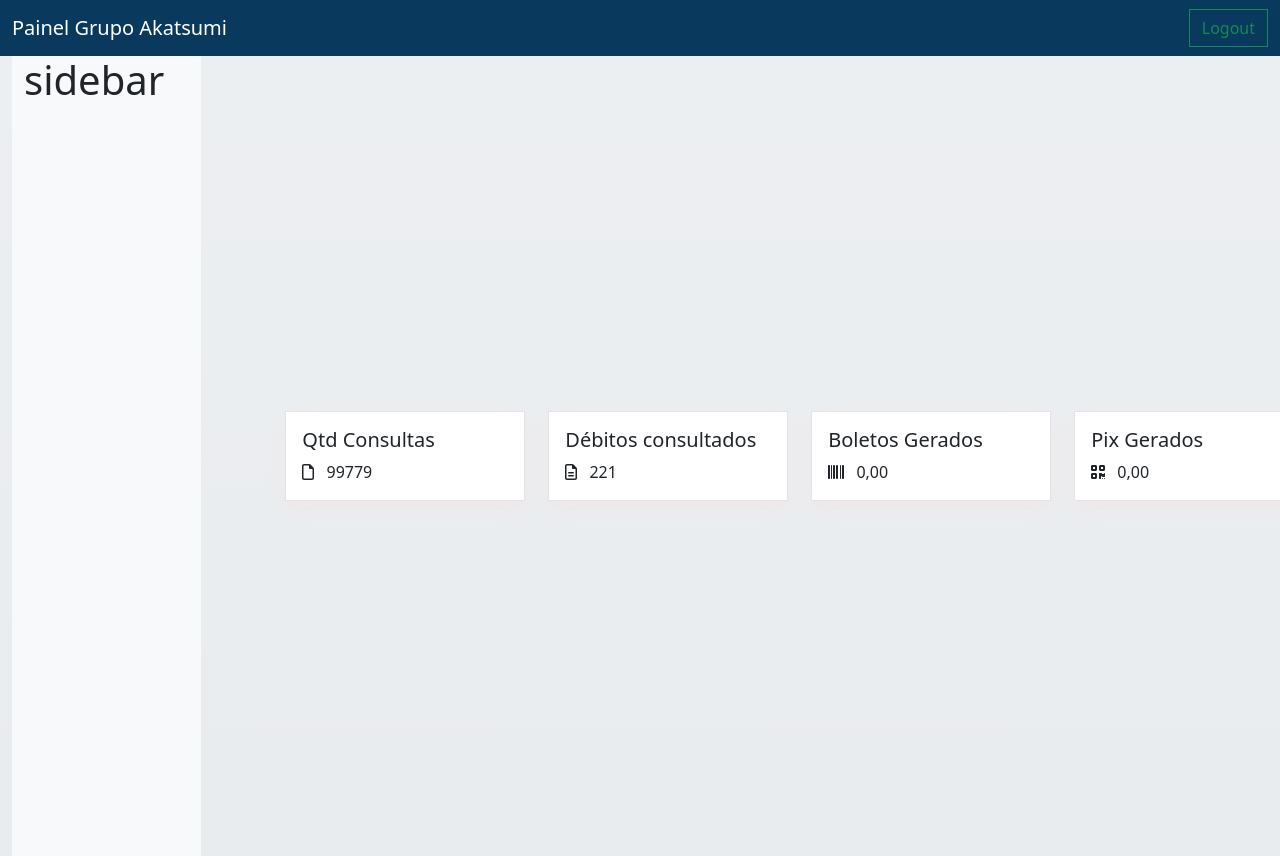
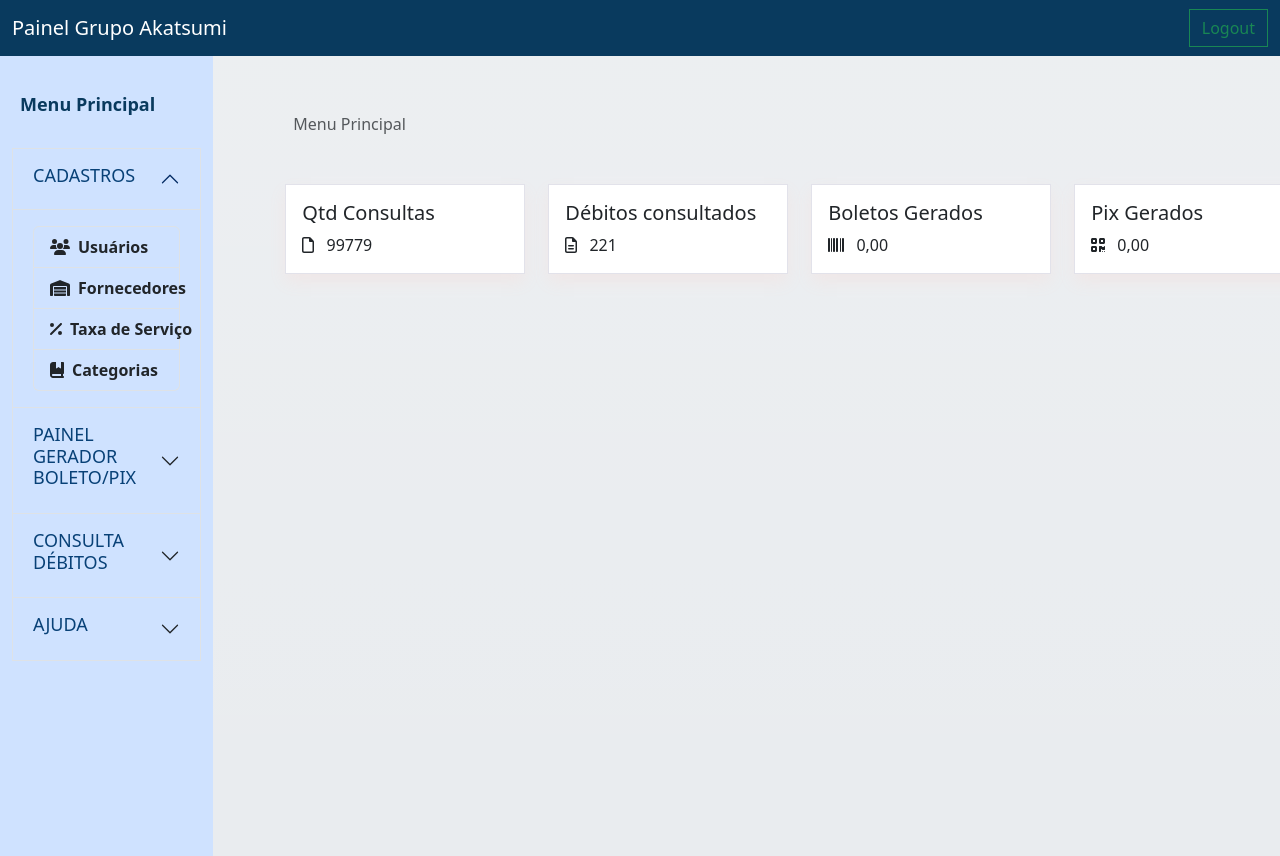
Before and after one commit to rsperlongo/akt-painel-frontend, an Angular app: page /dashboard in a window 1280 px wide. Shown: the top 856 px of the page. Built offline with nearby package versions, Linux system fonts and the light colour scheme.

Commit message:
dashboard and sidebar initial page

```diff
--- a/src/app/components/sidebar/sidebar.component.html
+++ b/src/app/components/sidebar/sidebar.component.html
@@ -1,3 +1,122 @@
-<div class="container-fluid bg-light vh-100">
-<h1>sidebar</h1>
+<h1 class="title-menu mb-4 p-2">Menu Principal</h1>
+
+<div class="accordion bg-primary-subtle" id="accordionExample">
+    <div class="accordion-item bg-primary-subtle">
+      <h2 class="accordion-header bg-primary-subtle">
+        <button class="accordion-button bg-primary-subtle" type="button" data-bs-toggle="collapse" data-bs-target="#collapseOne" aria-expanded="true" aria-controls="collapseOne">
+            <h2 class="fw-light">CADASTROS</h2>
+        </button>
+      </h2>
+      <div id="collapseOne" class="accordion-collapse collapse show" data-bs-parent="#accordionExample">
+        <div class="accordion-body">
+            <ul class="list-group">
+                <li class="list-group-item bg-primary-subtle">
+                    <span class="fw-normal text-nowrap">
+                        <i class="fa-solid fa-users me-2"></i>
+                        <span class="fw-bold">Usuários</span>
+                    </span>
+                </li>
+                <li class="list-group-item bg-primary-subtle">
+                    <span class="fw-normal text-nowrap">
+                        <i class="fa-solid fa-warehouse me-2"></i>
+                        <span class="fw-bold">Fornecedores</span>
+                    </span>
+                </li>
+                <li class="list-group-item bg-primary-subtle">
+                    <span class="fw-normal text-nowrap">
+                        <i class="fa-solid fa-percent me-2"></i>
+                        <span class="fw-bold">Taxa de Serviço</span>
+                    </span>
+                </li>
+                <li class="list-group-item bg-primary-subtle">
+                    <span class="fw-normal text-nowrap">
+                        <i class="fa-solid fa-book-bookmark me-2"></i>
+                        <span class="fw-bold">Categorias</span>
+                    </span>
+                </li>
+              </ul>
+        </div>
+      </div>
+    </div>
+    <div class="accordion-item bg-primary-subtle">
+      <h2 class="accordion-header bg-primary-subtle">
+        <button class="accordion-button collapsed bg-primary-subtle" type="button" data-bs-toggle="collapse" data-bs-target="#collapseTwo" aria-expanded="false" aria-controls="collapseTwo">
+            <h2 class="fw-light">PAINEL GERADOR BOLETO/PIX</h2>
+        </button>
+      </h2>
+      <div id="collapseTwo" class="accordion-collapse collapse" data-bs-parent="#accordionExample">
+        <div class="accordion-body bg-primary-subtle">
+            <ul class="list-group">
+                <li class="list-group-item bg-primary-subtle">
+                    <span class="fw-normal text-nowrap">
+                        <i class="fa-solid fa-headset me-2"></i>
+                        <span class="fw-bold">Atendente</span>
+                    </span>
+                </li>
+                <li class="list-group-item bg-primary-subtle">
+                    <span class="fw-normal text-nowrap">
+                        <i class="fa-solid fa-desktop me-2"></i>
+                        <span class="fw-bold">Operador</span>
+                    </span>
+                </li>
+              </ul>
+        </div>
+      </div>
+    </div>
+    <div class="accordion-item">
+      <h2 class="accordion-header">
+        <button class="accordion-button collapsed bg-primary-subtle" type="button" data-bs-toggle="collapse" data-bs-target="#collapseThree" aria-expanded="false" aria-controls="collapseThree">
+            <h2 class="fw-light">CONSULTA DÉBITOS</h2>
+        </button>
+      </h2>
+      <div id="collapseThree" class="accordion-collapse collapse" data-bs-parent="#accordionExample">
+        <div class="accordion-body bg-primary-subtle">
+            <ul class="list-group">
+                <li class="list-group-item bg-primary-subtle">
+                    <span class="fw-normal text-nowrap">
+                        <i class="fa-solid fa-search-dollar me-2"></i>
+                        <span class="fw-bold">Serasa Cadin SCPC</span>
+                    </span>
+                </li>
+                <li class="list-group-item bg-primary-subtle">
+                    <span class="fw-normal text-nowrap">
+                        <i class="fa-solid fa-chart-simple me-2"></i>
+                        <span class="fw-bold">EvoData</span>
+                    </span>
+                </li>
+                <li class="list-group-item bg-primary-subtle">
+                    <span class="fw-normal text-nowrap">
+                        <i class="fa-solid fa-square-poll-horizontal me-2"></i>
+                        <span class="fw-bold">Busca Nome</span>
+                    </span>
+                </li>
+                <li class="list-group-item bg-primary-subtle">
+                    <span class="fw-normal text-nowrap">
+                        <i class="fa-solid fa-book-bookmark me-2"></i>
+                        <span class="fw-bold">Busca Nome / Data Nascimento</span>
+                    </span>
+                </li>
+              </ul>
+        </div>
+      </div>
+    </div>
+    <div class="accordion-item bg-primary-subtle">
+        <h2 class="accordion-header bg-primary-subtle">
+          <button class="accordion-button collapsed bg-primary-subtle" type="button" data-bs-toggle="collapse" data-bs-target="#collapseTwo" aria-expanded="false" aria-controls="collapseTwo">
+              <h2 class="fw-light">AJUDA</h2>
+          </button>
+        </h2>
+        <div id="collapseTwo" class="accordion-collapse collapse" data-bs-parent="#accordionExample">
+          <div class="accordion-body bg-primary-subtle">
+              <ul class="list-group">
+                  <li class="list-group-item bg-primary-subtle">
+                      <span class="fw-normal text-nowrap">
+                          <i class="fa-regular fa-comments me-2"></i>
+                          <span class="fw-bold">Frases de Atendimento</span>
+                      </span>
+                  </li>
+                </ul>
+          </div>
+        </div>
+      </div>
 </div>
--- a/src/app/components/sidebar/sidebar.component.scss
+++ b/src/app/components/sidebar/sidebar.component.scss
@@ -0,0 +1,20 @@
+@import "../../../styles.scss";
+
+.title-menu {
+    font-size: 18px;
+    margin-top: 30px;
+    font-weight: bold;
+    color: $default;
+}
+
+.accordion-item {
+    border-radius: 0 !important;
+}
+
+.accordion-header {
+    border-radius: 0 !important;
+}
+
+.accordion-button {
+    border-radius: 0 !important;
+}
--- a/src/app/dashboard/dashboard.component.html
+++ b/src/app/dashboard/dashboard.component.html
@@ -1,12 +1,17 @@
 <app-header></app-header>
 <div class="container-fluid bg-body-secondary bg-gradient vh-100">
   <div class="row align-items-center">
-    <div class="col-2">
+    <div class="col-2 bg-primary-subtle vh-100">
       <app-sidebar></app-sidebar>
     </div>
-    <div class="col-10">
-      <div class="row justify-content-between m-5 position-relative ">
-        <div class="col-2">
+    <div class="col-10 vh-100">
+      <div class="row justify-content-between m-5">
+        <nav aria-label="breadcrumb">
+          <ol class="breadcrumb mb-3 p-2">
+            <li class="breadcrumb-item active" aria-current="page">Menu Principal</li>
+          </ol>
+        </nav>
+        <div class="col-2 mt-4">
           <div class="card" style="width: 15rem;">
             <div class="card-body">
               <h5 class="card-title">Qtd Consultas</h5>
@@ -17,7 +22,7 @@
             </div>
           </div>
         </div>
-        <div class="col-2">
+        <div class="col-2 mt-4">
           <div class="card" style="width: 15rem;">
             <div class="card-body">
               <h5 class="card-title">Débitos consultados</h5>
@@ -28,7 +33,7 @@
             </div>
           </div>
         </div>
-        <div class="col-2">
+        <div class="col-2 mt-4">
           <div class="card" style="width: 15rem;">
             <div class="card-body">
               <h5 class="card-title">Boletos Gerados</h5>
@@ -39,7 +44,7 @@
             </div>
           </div>
         </div>
-        <div class="col-2">
+        <div class="col-2 mt-4">
           <div class="card" style="width: 15rem;">
             <div class="card-body">
               <h5 class="card-title">Pix Gerados</h5>
--- a/src/app/dashboard/dashboard.component.scss
+++ b/src/app/dashboard/dashboard.component.scss
@@ -1 +1,7 @@
 @import "../../styles.scss";
+@import "../../variables";
+
+h1 {
+    font-size: 28px;
+    color: $default;
+  }
--- a/src/index.html
+++ b/src/index.html
@@ -6,9 +6,18 @@
   <base href="/">
   <meta name="viewport" content="width=device-width, initial-scale=1">
   <link href="https://cdn.jsdelivr.net/npm/bootstrap@5.3.2/dist/css/bootstrap.min.css" rel="stylesheet" integrity="sha384-T3c6CoIi6uLrA9TneNEoa7RxnatzjcDSCmG1MXxSR1GAsXEV/Dwwykc2MPK8M2HN" crossorigin="anonymous">
+  <script src="https://cdn.jsdelivr.net/npm/bootstrap@5.3.2/dist/js/bootstrap.bundle.min.js" integrity="sha384-C6RzsynM9kWDrMNeT87bh95OGNyZPhcTNXj1NW7RuBCsyN/o0jlpcV8Qyq46cDfL" crossorigin="anonymous"></script>
   <link rel="icon" type="image/x-icon" href="favicon.ico">
 </head>
 <body>
   <app-root></app-root>
 </body>
+<script type="importmap">
+  {
+    "imports": {
+      "@popperjs/core": "https://cdn.jsdelivr.net/npm/@popperjs/core@2.11.8/dist/esm/popper.min.js",
+      "bootstrap": "https://cdn.jsdelivr.net/npm/bootstrap@5.3.2/dist/js/bootstrap.esm.min.js"
+    }
+  }
+  </script>
 </html>
--- a/src/styles.scss
+++ b/src/styles.scss
@@ -1,5 +1,8 @@
+$default: #093a5e;
+$title: #020e33;
+
 h2 {
-    font-size: 16px;
+    font-size: 18px;
     font-weight: bold;
     color: rgb(8, 65, 119);
 }
```
